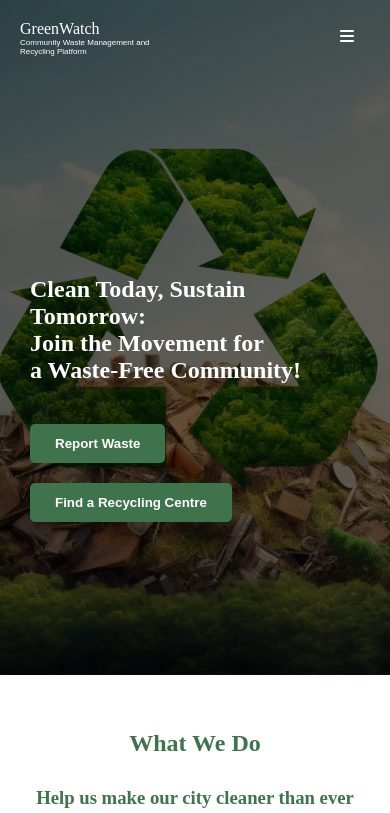
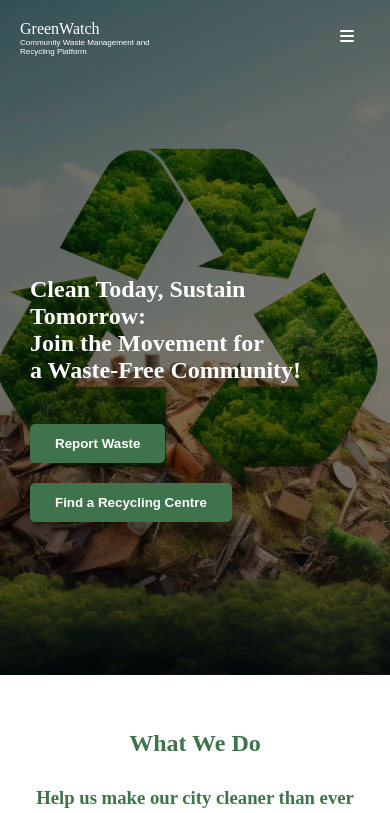
Before and after one commit to Ayiera-20/Green-Watch, a Django app: page /home in a window 390 px wide. Shown: the top 813 px of the page. Run offline with Django 5.2, Linux system fonts and the light colour scheme; some libraries are stand-ins or nearby versions; some web fonts are replaced.

Commit message:
chore: adjust home page image backgorund color

```diff
--- a/green_watch/mysite/green_watch/static/css/home.css
+++ b/green_watch/mysite/green_watch/static/css/home.css
@@ -299,7 +299,7 @@ h2{
 
 @media (max-width: 768px) {
     .intro-background{
-        background-color: rgba(0, 0, 0, 0.6);
+        background-color: rgba(0, 0, 0, 0.5);
         height: 80vh;
 
     }
```
